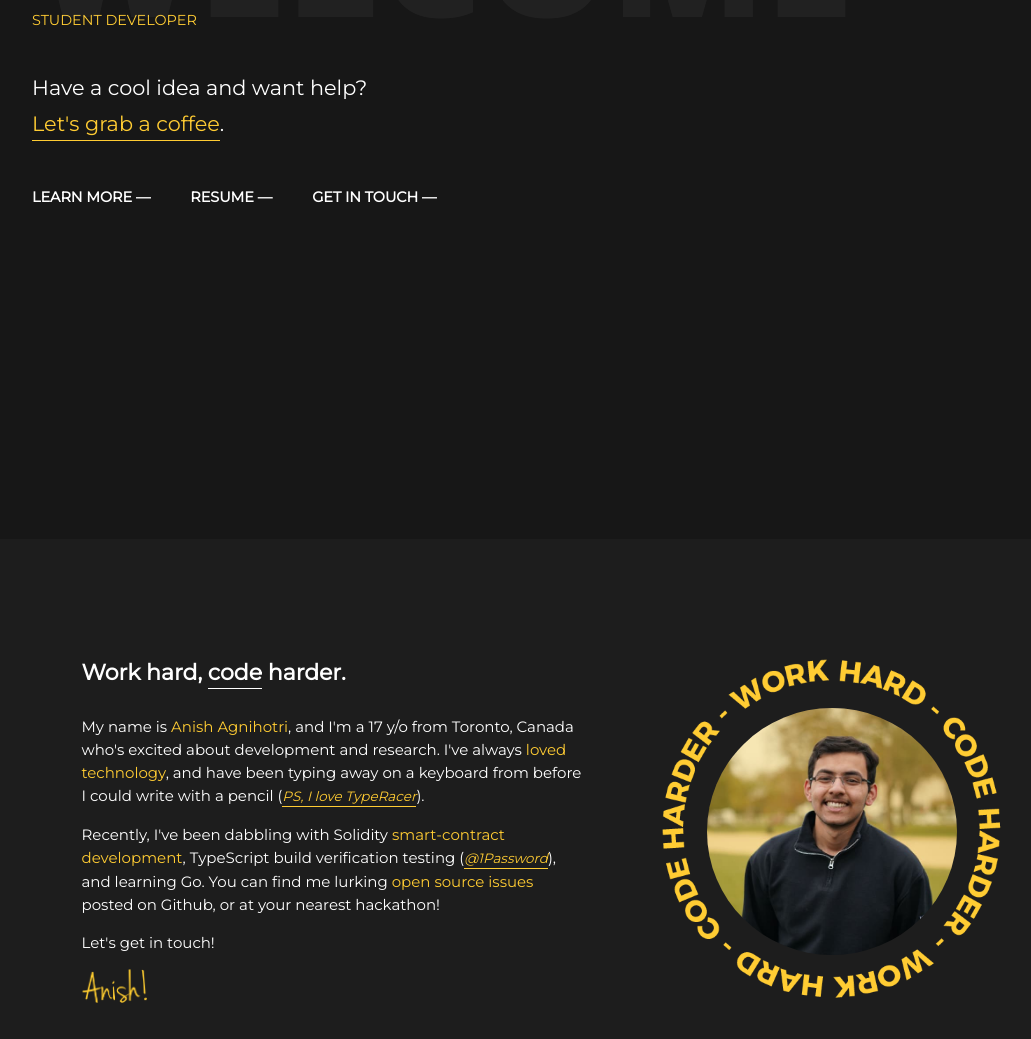
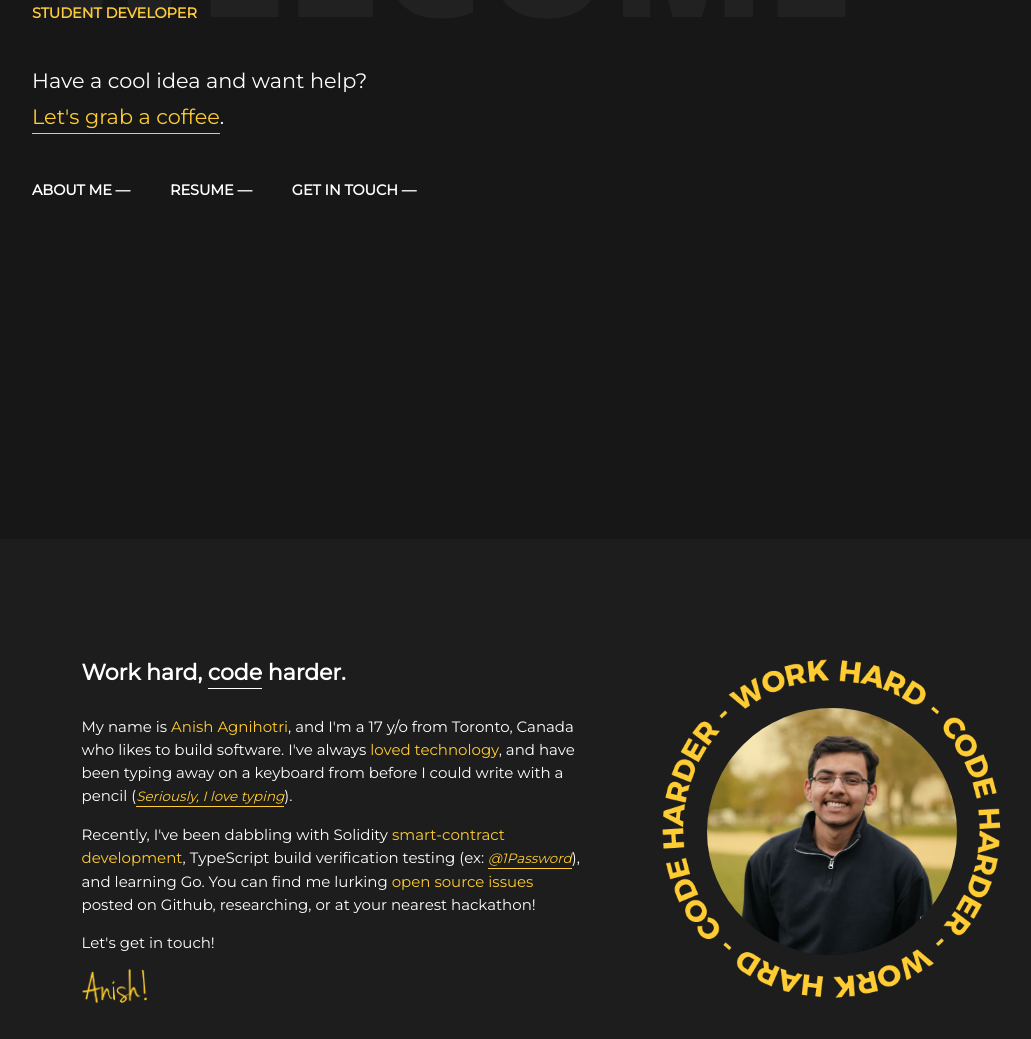
Before and after one commit to Anish-Agnihotri/anish-agnihotri.github.io, a plain HTML site: page index.html in a window 1280 px wide. Shown: the part 261-1300 px from the top of the page, without its empty margins (96-1127 px from the left). Drawn offline with nearby package versions, Linux system fonts and the light colour scheme; files whose address does not match are found by name.

Commit message:
Updating copy

```diff
--- a/assets/styles/main.css
+++ b/assets/styles/main.css
@@ -661,11 +661,11 @@ body {
 }
 
 .title>h5 {
-    margin-top: -1em;
+    margin-top: -1.5em;
     margin-bottom: 1.2em;
     color: #fc3;
     font-size: 0.9rem;
-    font-weight: 300;
+    font-weight: 700;
 }
 
 .title>p {
--- a/index.html
+++ b/index.html
@@ -39,7 +39,7 @@
                 <p>Have a cool idea and want help? </br><a href="#fixedFooter">Let's grab a coffee</a>.</p>
                 <div>
                     <ul>
-                        <li><a href="#about">LEARN MORE &mdash;</a></li>
+                        <li><a href="#about">ABOUT ME &mdash;</a></li>
                         <li><a href="assets/documents/Anish Agnihotri - Resume.pdf" target="_blank" rel="noopener">RESUME &mdash;</a></li>
                         <li><a href="#fixedFooter">GET IN TOUCH &mdash;</a></li>
                     </ul>
@@ -61,12 +61,12 @@
                 <h3>Work hard,
                     <a href="#accolades">code</a> harder.</h3>
                 <p>My name is
-                    <span class="highlightColor">Anish Agnihotri</span>, and I'm a 17 y/o from Toronto, Canada who's excited about development and research. I've always
+                    <span class="highlightColor">Anish Agnihotri</span>, and I'm a 17 y/o from Toronto, Canada who likes to build software. I've always
                     <span class="highlightColor">loved technology</span>, and have been typing away on a keyboard from before I could
-                    write with a pencil (<a href="https://data.typeracer.com/pit/profile?user=typeswithtwo" target="_blank" rel="noopener">PS, I love TypeRacer</a>).</p>
+                    write with a pencil (<a href="https://data.typeracer.com/pit/profile?user=typeswithtwo" target="_blank" rel="noopener">Seriously, I love typing</a>).</p>
                 <p>Recently, I've been dabbling with Solidity
-                    <span class="highlightColor">smart-contract development</span>, TypeScript build verification testing (<a href="https://1password.com" target="_blank" rel="noopener">@1Password</a>), and learning Go. You can find me lurking
-                    <span class="highlightColor">open source issues</span> posted on Github, or at your nearest hackathon!</p>
+                    <span class="highlightColor">smart-contract development</span>, TypeScript build verification testing (ex: <a href="https://1password.com" target="_blank" rel="noopener">@1Password</a>), and learning Go. You can find me lurking
+                    <span class="highlightColor">open source issues</span> posted on Github, researching, or at your nearest hackathon!</p>
                 <p>Let's get in touch!</p>
                 <img src="assets/images/signature.png" style="width: 13%;" alt="Anish's signature."/>
             </div>
```
Also changed, not shown: assets/styles/main.min.css.
